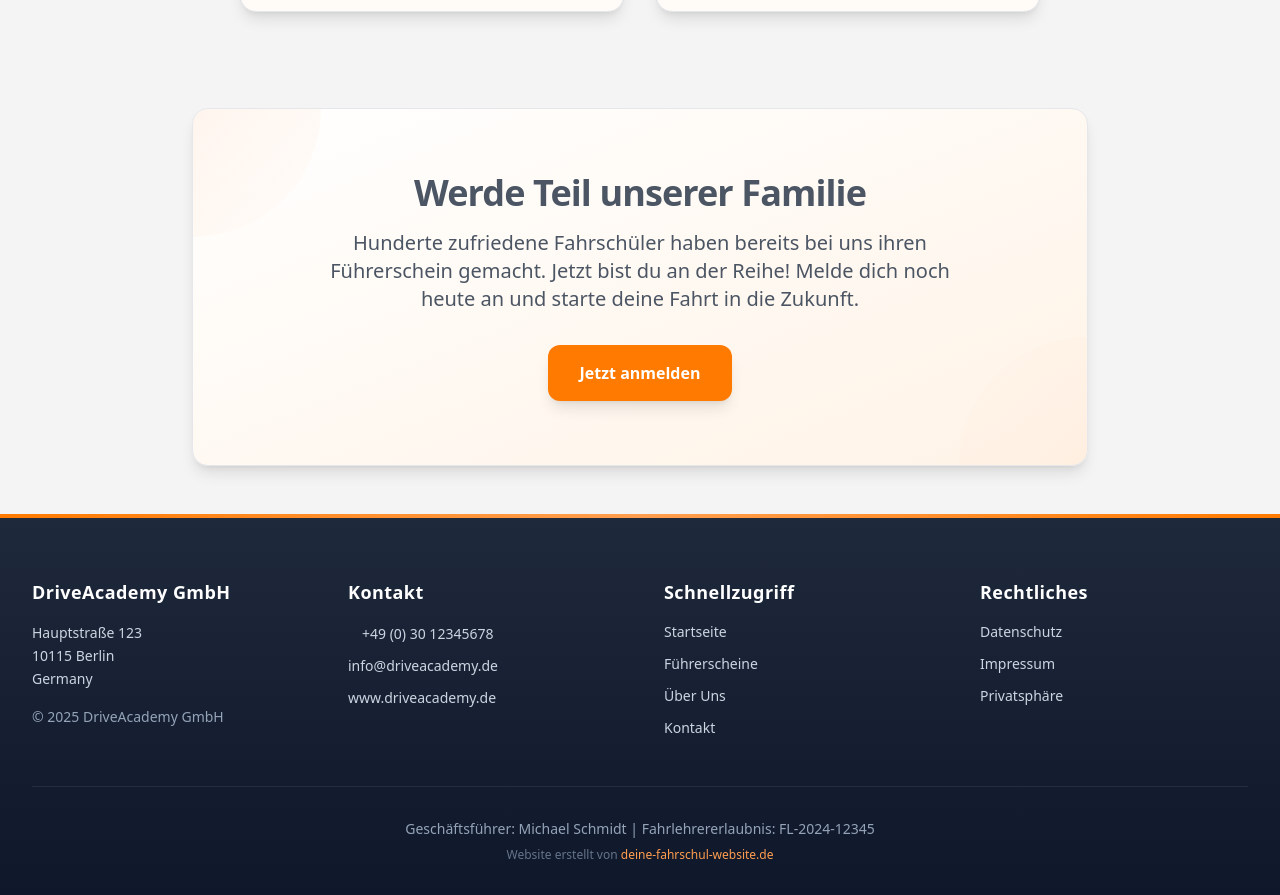
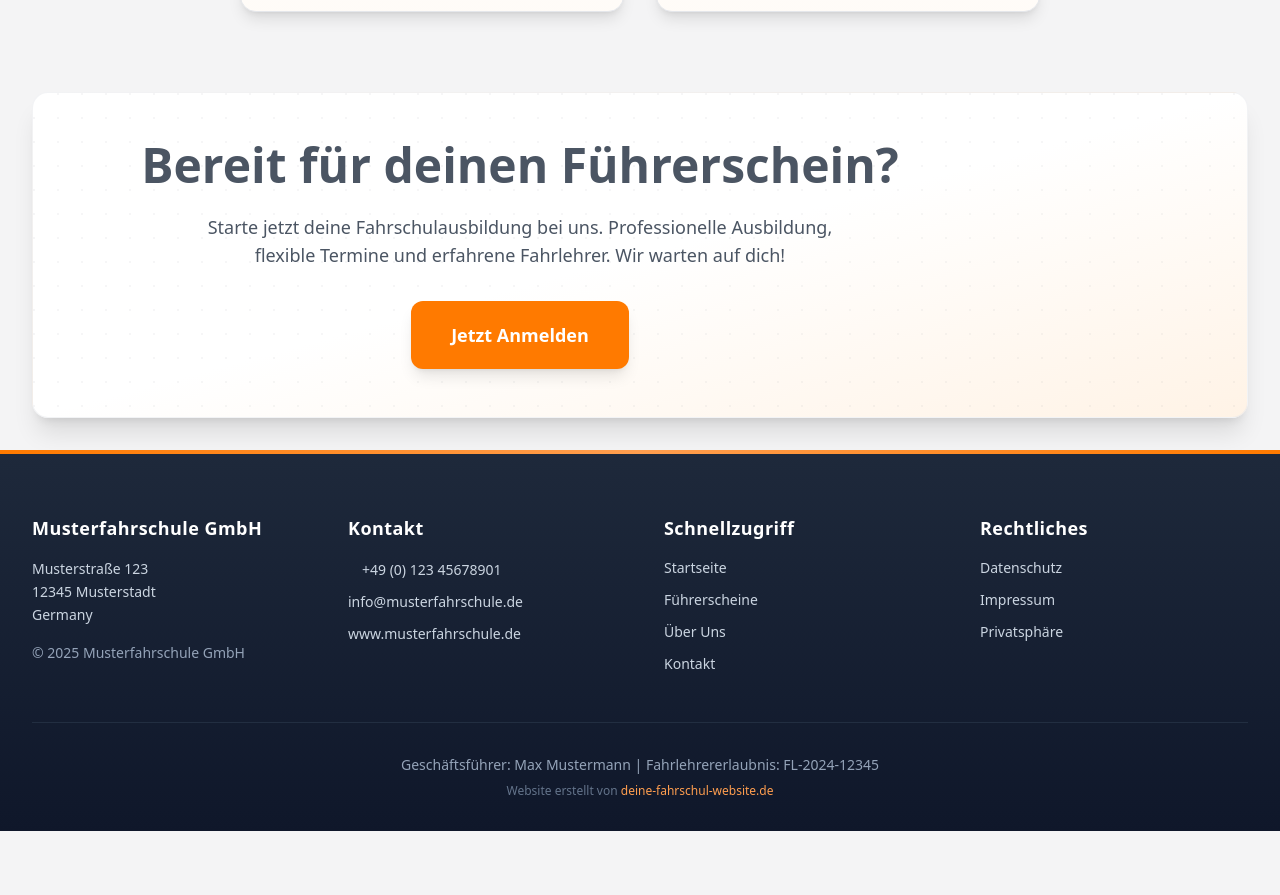
Before and after one commit to WebGraaf/Preview_Neu, a React (Vite) app: page /ueber-uns in a window 1280 px wide. Shown: the part 2619-3514 px from the top of the page. After the commit the page ends 3450 px from the top, so only its background shows below. Built offline with nearby package versions, Linux system fonts and the light colour scheme.

Commit message:
Update UeberUns page: replace 'Werde Teil unserer Familie' CTA with BannerAnmelden component. Update Footer and Impressum with placeholder data: Musterfahrschule GmbH, Max Mustermann, Musterstraße 123, 12345 Musterstadt, updated contacts.

```diff
--- a/src/components/Layout.tsx
+++ b/src/components/Layout.tsx
@@ -93,13 +93,13 @@ const Layout: React.FC<LayoutProps> = ({ children }) => {
           <div className="grid grid-cols-1 sm:grid-cols-2 lg:grid-cols-4 gap-6 md:gap-8 lg:gap-12">
             {/* Company Info */}
             <div className="space-y-3 md:space-y-4">
-              <h3 className="text-base md:text-lg font-bold text-white tracking-wide">DriveAcademy GmbH</h3>
+              <h3 className="text-base md:text-lg font-bold text-white tracking-wide">Musterfahrschule GmbH</h3>
               <p className="text-sm text-neutral-300 leading-relaxed">
-                Hauptstraße 123<br />
-                10115 Berlin<br />
+                Musterstraße 123<br />
+                12345 Musterstadt<br />
                 Germany
               </p>
-              <p className="text-sm text-neutral-400">&copy; 2025 DriveAcademy GmbH</p>
+              <p className="text-sm text-neutral-400">&copy; 2025 Musterfahrschule GmbH</p>
             </div>
 
             {/* Contact */}
@@ -108,29 +108,29 @@ const Layout: React.FC<LayoutProps> = ({ children }) => {
               <div className="space-y-2 md:space-y-3 text-sm">
                 <p>
                   <a
-                    href="tel:+493012345678"
+                    href="tel:+4912345678901"
                     className="inline-flex items-center gap-2 text-neutral-300 hover:text-primary-300 hover:translate-x-1 transition-all duration-300"
                   >
                     <span className="w-1.5 h-1.5 rounded-full bg-primary-400 opacity-0 group-hover:opacity-100 transition-opacity"></span>
-                    +49 (0) 30 12345678
+                    +49 (0) 123 45678901
                   </a>
                 </p>
                 <p>
                   <a
-                    href="mailto:info@driveacademy.de"
+                    href="mailto:info@musterfahrschule.de"
                     className="inline-flex items-center gap-2 text-neutral-300 hover:text-primary-300 hover:translate-x-1 transition-all duration-300"
                   >
-                    info@driveacademy.de
+                    info@musterfahrschule.de
                   </a>
                 </p>
                 <p>
                   <a
-                    href="https://www.driveacademy.de"
+                    href="https://www.musterfahrschule.de"
                     target="_blank"
                     rel="noopener noreferrer"
                     className="inline-flex items-center gap-2 text-neutral-300 hover:text-primary-300 hover:translate-x-1 transition-all duration-300"
                   >
-                    www.driveacademy.de
+                    www.musterfahrschule.de
                   </a>
                 </p>
               </div>
@@ -196,7 +196,7 @@ const Layout: React.FC<LayoutProps> = ({ children }) => {
           {/* Bottom Bar */}
           <div className="mt-8 md:mt-10 lg:mt-12 pt-6 md:pt-8 border-t border-neutral-700/50 text-center space-y-2">
             <p className="text-xs md:text-sm text-neutral-400">
-              Geschäftsführer: Michael Schmidt | Fahrlehrererlaubnis: FL-2024-12345
+              Geschäftsführer: Max Mustermann | Fahrlehrererlaubnis: FL-2024-12345
             </p>
             <p className="text-xs text-neutral-500">
               Website erstellt von{' '}
--- a/src/pages/Impressum.tsx
+++ b/src/pages/Impressum.tsx
@@ -51,9 +51,9 @@ const Impressum: React.FC = () => {
                     Angaben gemäß § 5 TMG
                   </h2>
                   <div className="space-y-1 text-lg">
-                    <p>Fahrschule DriveAcademy GmbH</p>
-                    <p>Hauptstraße 123</p>
-                    <p>10115 Berlin</p>
+                    <p>Musterfahrschule GmbH</p>
+                    <p>Musterstraße 123</p>
+                    <p>12345 Musterstadt</p>
                   </div>
                 </div>
 
@@ -62,7 +62,7 @@ const Impressum: React.FC = () => {
                   <h2 className="text-2xl md:text-3xl font-semibold text-heading mb-4">
                     Vertreten durch
                   </h2>
-                  <p className="text-lg">Geschäftsführer: Michael Schmidt</p>
+                  <p className="text-lg">Geschäftsführer: Max Mustermann</p>
                 </div>
 
                 {/* Kontakt */}
@@ -71,9 +71,9 @@ const Impressum: React.FC = () => {
                     Kontakt
                   </h2>
                   <div className="space-y-1 text-lg">
-                    <p>Telefon: +49 (0) 30 12345678</p>
-                    <p>E-Mail: info@driveacademy.de</p>
-                    <p>Website: www.driveacademy.de</p>
+                    <p>Telefon: +49 (0) 123 45678901</p>
+                    <p>E-Mail: info@musterfahrschule.de</p>
+                    <p>Website: www.musterfahrschule.de</p>
                   </div>
                 </div>
 
@@ -84,8 +84,8 @@ const Impressum: React.FC = () => {
                   </h2>
                   <div className="space-y-1 text-lg">
                     <p>Eintragung im Handelsregister</p>
-                    <p>Registergericht: Amtsgericht Berlin-Charlottenburg</p>
-                    <p>Registernummer: HRB 123456 B</p>
+                    <p>Registergericht: Amtsgericht Musterstadt</p>
+                    <p>Registernummer: HRB 123456</p>
                   </div>
                 </div>
 
@@ -106,9 +106,9 @@ const Impressum: React.FC = () => {
                     Aufsichtsbehörde
                   </h2>
                   <div className="space-y-1 text-lg">
-                    <p>Senatsverwaltung für Bildung, Jugend und Familie</p>
-                    <p>Bernhard-Weiß-Straße 6</p>
-                    <p>10178 Berlin</p>
+                    <p>Landratsamt Musterkreis</p>
+                    <p>Musterplatz 1</p>
+                    <p>12345 Musterstadt</p>
                   </div>
                 </div>
 
@@ -118,7 +118,7 @@ const Impressum: React.FC = () => {
                     Fahrlehrererlaubnis
                   </h2>
                   <div className="space-y-1 text-lg">
-                    <p>Fahrlehrererlaubnis erteilt durch: Senatsverwaltung für Bildung, Jugend und Familie Berlin</p>
+                    <p>Fahrlehrererlaubnis erteilt durch: Landratsamt Musterkreis</p>
                     <p>Erlaubnisnummer: FL-2024-12345</p>
                   </div>
                 </div>
@@ -129,9 +129,9 @@ const Impressum: React.FC = () => {
                     Verantwortlich für den Inhalt nach § 55 Abs. 2 RStV
                   </h2>
                   <div className="space-y-1 text-lg">
-                    <p>Michael Schmidt</p>
-                    <p>Hauptstraße 123</p>
-                    <p>10115 Berlin</p>
+                    <p>Max Mustermann</p>
+                    <p>Musterstraße 123</p>
+                    <p>12345 Musterstadt</p>
                   </div>
                 </div>
 
--- a/src/pages/UeberUns.tsx
+++ b/src/pages/UeberUns.tsx
@@ -6,6 +6,7 @@ import { useScrollReveal } from '../hooks/useScrollReveal';
 import { useConfig } from '../config';
 import { gsap } from 'gsap';
 import { ScrollTrigger } from 'gsap/ScrollTrigger';
+import BannerAnmelden from '../components/BannerAnmelden';
 
 gsap.registerPlugin(ScrollTrigger);
 
@@ -133,7 +134,6 @@ const UeberUns: React.FC = () => {
   const { config, bilderConfig } = useConfig();
   const { elementRef: headerRef, isVisible: headerVisible } = useScrollReveal();
   const { elementRef: teamHeaderRef, isVisible: teamHeaderVisible } = useScrollReveal();
-  const { elementRef: ctaRef, isVisible: ctaVisible } = useScrollReveal();
 
   // Get intro text from config with fallback
   const ueberUnsIntro = config?.texte?.ueberUnsIntro || 'Seit über 20 Jahren sind wir deine Fahrschule des Vertrauens. Mit viel Herz, Erfahrung und modernster Ausstattung begleiten wir dich auf deinem Weg zum Führerschein.\n\nUnser Ziel ist es nicht nur, dir das Fahren beizubringen, sondern dich zu einem sicheren und verantwortungsvollen Verkehrsteilnehmer zu machen.';
@@ -270,37 +270,8 @@ const UeberUns: React.FC = () => {
         </Container>
       </section>
 
-      {/* CTA Section */}
-      <section className="py-8 md:py-12 bg-background">
-        <Container>
-          <div
-            ref={ctaRef as React.RefObject<HTMLDivElement>}
-            className="relative bg-gradient-to-br from-background-card to-background-tint rounded-2xl p-8 md:p-12 lg:p-16 border border-border shadow-lg text-center max-w-4xl mx-auto overflow-hidden"
-            style={{
-              opacity: ctaVisible ? 1 : 0,
-              transform: ctaVisible ? 'translateY(0)' : 'translateY(30px)',
-              transition: 'opacity 0.8s ease-out, transform 0.8s ease-out',
-            }}
-          >
-            {/* Decorative elements */}
-            <div className="absolute top-0 left-0 w-32 h-32 bg-gradient-to-br from-primary-100 to-transparent rounded-br-full opacity-50"></div>
-            <div className="absolute bottom-0 right-0 w-32 h-32 bg-gradient-to-tl from-primary-100 to-transparent rounded-tl-full opacity-50"></div>
-
-            <h2 className="relative text-3xl md:text-4xl font-bold text-heading mb-4 tracking-tight">
-              Werde Teil unserer Familie
-            </h2>
-            <p className="relative text-lg md:text-xl text-text mb-8 max-w-2xl mx-auto leading-relaxed">
-              Hunderte zufriedene Fahrschüler haben bereits bei uns ihren Führerschein gemacht. Jetzt bist du an der Reihe! Melde dich noch heute an und starte deine Fahrt in die Zukunft.
-            </p>
-            <a
-              href="/anmelden"
-              className="relative inline-block bg-primary text-primary-foreground px-8 py-4 rounded-xl font-semibold hover:bg-primary-600 hover:shadow-lg hover:-translate-y-0.5 transition-all duration-300 ease-out shadow-lg"
-            >
-              Jetzt anmelden
-            </a>
-          </div>
-        </Container>
-      </section>
+      {/* CTA Banner */}
+      <BannerAnmelden />
     </div>
   );
 };
```
